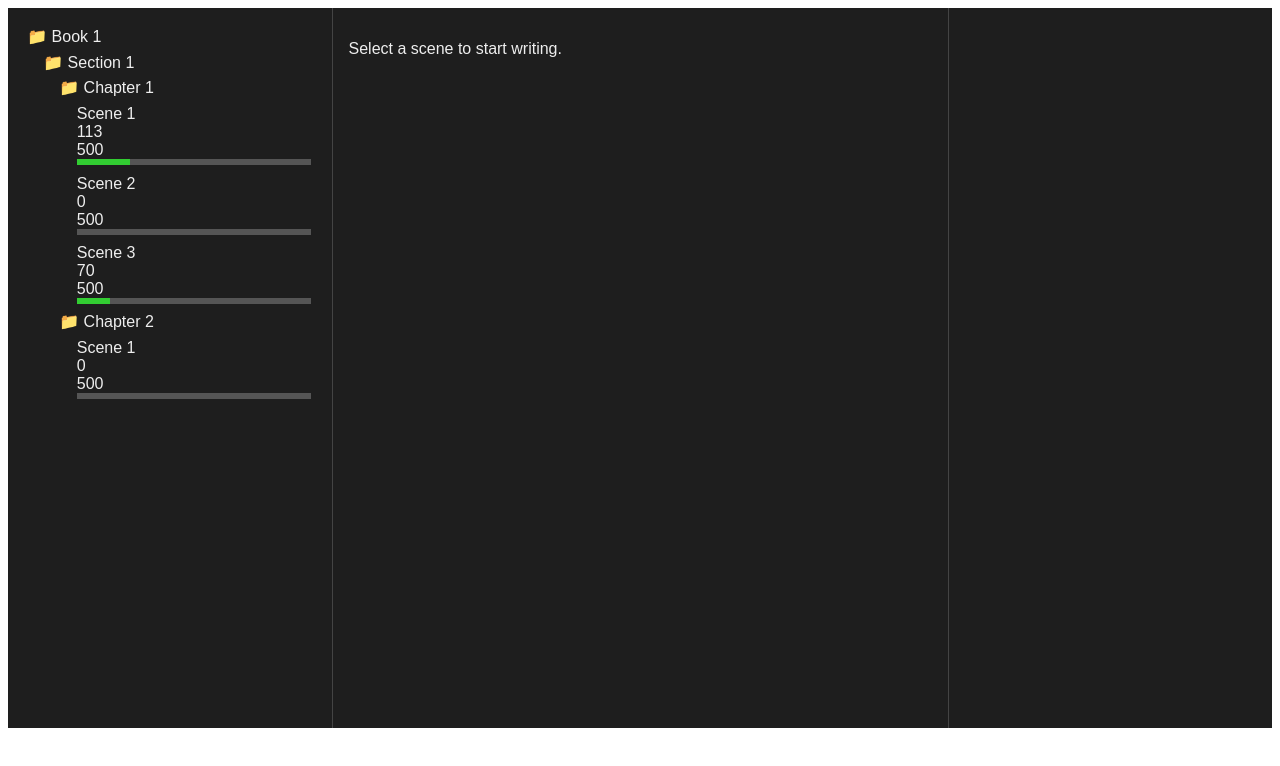
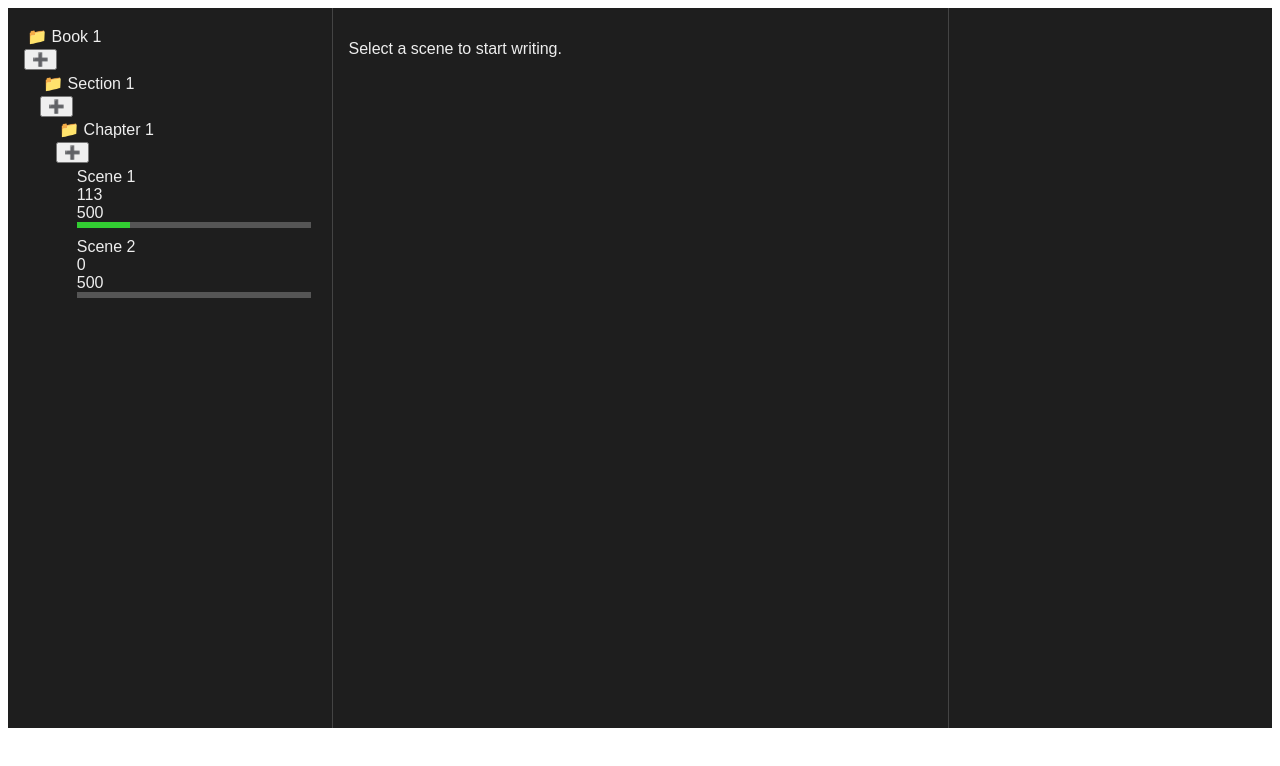
Before and after one commit to rijuritwik/mythoforge, a React (Vite) app: page / in a window 1280 px wide. Shown: the top 766 px of the page. Built offline with nearby package versions, Linux system fonts and the light colour scheme.

Commit message:
Update OutlinerApp.jsx

```diff
--- a/src/OutlinerApp.jsx
+++ b/src/OutlinerApp.jsx
@@ -1,23 +1,26 @@
 import React, { useState } from 'react';
 import './Outliner.css';
 
+const generateId = (() => {
+  let count = 0;
+  return () => ++count;
+})();
+
 const initialStructure = {
+  id: generateId(),
   name: 'Book 1',
   children: [
     {
+      id: generateId(),
       name: 'Section 1',
       children: [
         {
+          id: generateId(),
           name: 'Chapter 1',
           children: [
-            { name: 'Scene 1', content: '', wordCount: 113, goal: 500 },
-            { name: 'Scene 2', content: '', wordCount: 0, goal: 500 },
-            { name: 'Scene 3', content: '', wordCount: 70, goal: 500 },
+            { id: generateId(), name: 'Scene 1', content: '', wordCount: 113, goal: 500 },
+            { id: generateId(), name: 'Scene 2', content: '', wordCount: 0, goal: 500 },
           ],
-        },
-        {
-          name: 'Chapter 2',
-          children: [{ name: 'Scene 1', content: '', wordCount: 0, goal: 500 }],
         },
       ],
     },
@@ -35,19 +38,20 @@ const SceneRow = ({ scene, onSelect }) => (
   </div>
 );
 
-function Tree({ node, onSelect }) {
+function Tree({ node, onSelect, onAdd }) {
   const [expanded, setExpanded] = useState(true);
 
   return (
     <div className="tree-node">
       <div className="tree-label" onClick={() => setExpanded(!expanded)}>📁 {node.name}</div>
+      <button className="add-button" onClick={() => onAdd(node)}>➕</button>
       {expanded && node.children && (
         <div className="tree-children">
           {node.children.map((child, idx) =>
             child.children ? (
-              <Tree key={idx} node={child} onSelect={onSelect} />
+              <Tree key={child.id} node={child} onSelect={onSelect} onAdd={onAdd} />
             ) : (
-              <SceneRow key={idx} scene={child} onSelect={onSelect} />
+              <SceneRow key={child.id} scene={child} onSelect={onSelect} />
             )
           )}
         </div>
@@ -57,12 +61,41 @@ function Tree({ node, onSelect }) {
 }
 
 export default function OutlinerApp() {
+  const [structure, setStructure] = useState(initialStructure);
   const [selected, setSelected] = useState(null);
+
+  const addSceneOrChild = (parentNode) => {
+    const newName = prompt('Name of new scene or group?');
+    if (!newName) return;
+    const newNode = {
+      id: generateId(),
+      name: newName,
+      content: '',
+      wordCount: 0,
+      goal: 500,
+    };
+
+    const addToTree = (node) => {
+      if (node.id === parentNode.id) {
+        const updatedChildren = node.children ? [...node.children, newNode] : [newNode];
+        return { ...node, children: updatedChildren };
+      }
+      if (node.children) {
+        return {
+          ...node,
+          children: node.children.map(addToTree),
+        };
+      }
+      return node;
+    };
+
+    setStructure((prev) => addToTree(prev));
+  };
 
   return (
     <div className="container">
       <div className="tree-panel">
-        <Tree node={initialStructure} onSelect={setSelected} />
+        <Tree node={structure} onSelect={setSelected} onAdd={addSceneOrChild} />
       </div>
       <div className="scene-panel">
         {selected ? (
```
